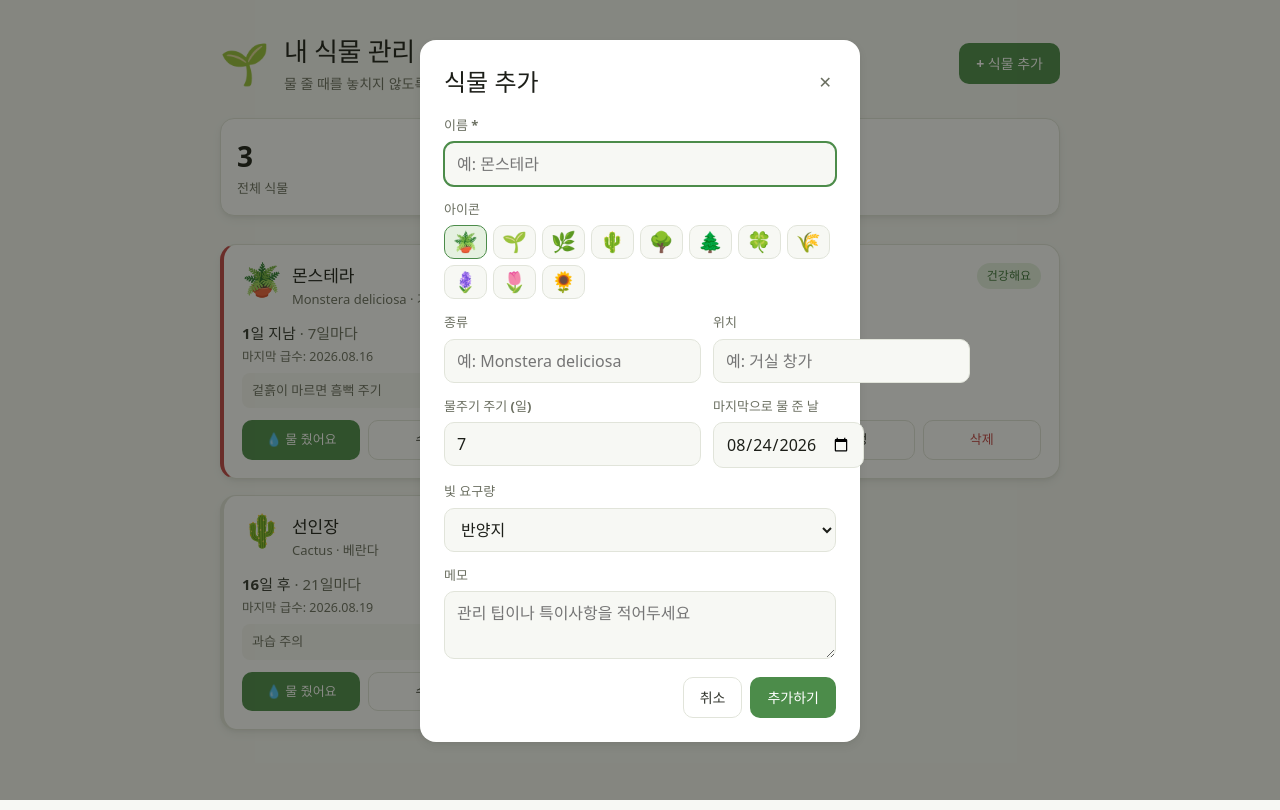
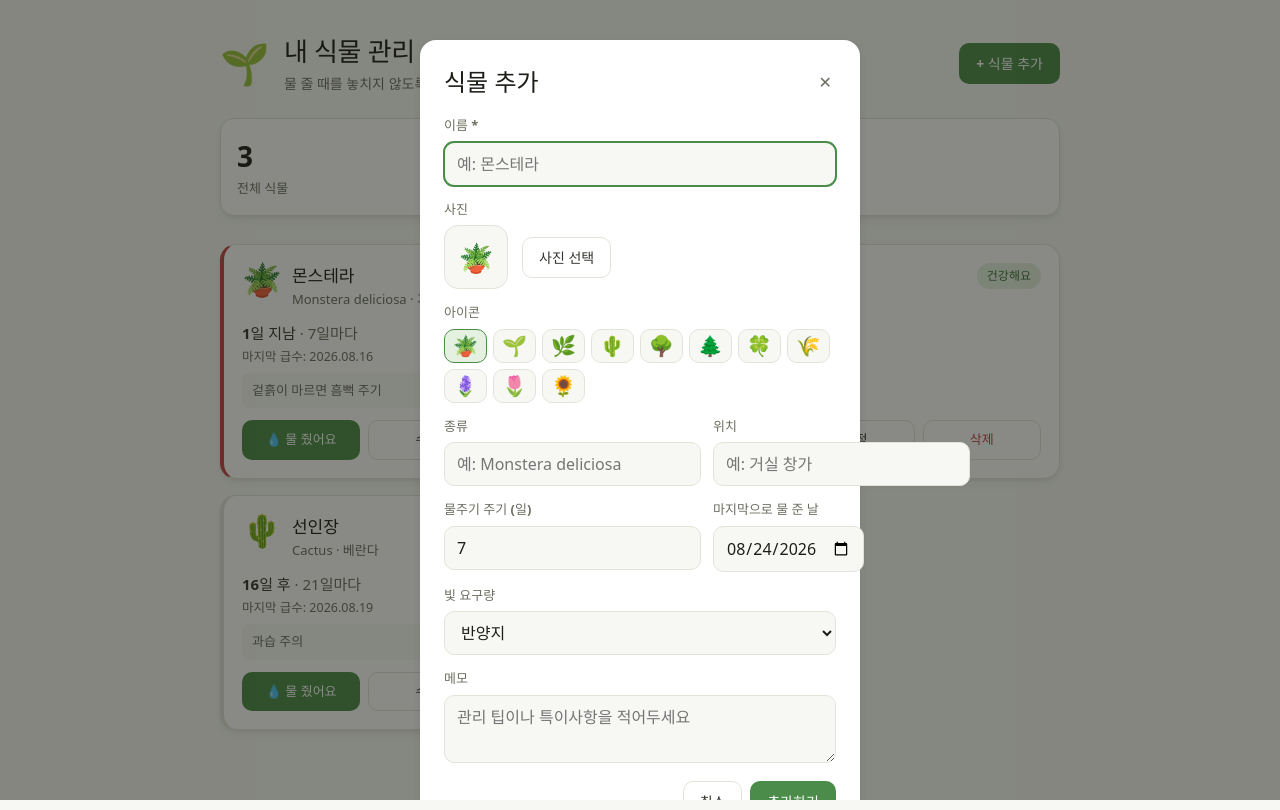
Before and after one commit to bluestar0320/Plants, a React (Vite) app: page / in a window 1280 px wide. Both pictures are taken after a click on the button "+ 식물 추가". Built offline with nearby package versions, Linux system fonts and the light colour scheme.

Commit message:
Add plant photo upload
Photos are resized/compressed client-side to a data URL before
saving, so they persist in localStorage alongside the rest of the
plant data without needing a backend. Falls back to the emoji icon
when no photo is set.

```diff
--- a/src/App.css
+++ b/src/App.css
@@ -138,6 +138,14 @@
 .plant-emoji {
   font-size: 32px;
   line-height: 1;
+}
+
+.plant-photo {
+  width: 48px;
+  height: 48px;
+  border-radius: 12px;
+  object-fit: cover;
+  flex-shrink: 0;
 }
 
 .plant-info {
@@ -341,6 +349,41 @@
   font-family: inherit;
 }
 
+.photo-picker {
+  display: flex;
+  align-items: center;
+  gap: 14px;
+}
+
+.photo-preview {
+  width: 64px;
+  height: 64px;
+  border-radius: 14px;
+  background: var(--bg);
+  border: 1px solid var(--border);
+  display: flex;
+  align-items: center;
+  justify-content: center;
+  overflow: hidden;
+  flex-shrink: 0;
+}
+
+.photo-preview img {
+  width: 100%;
+  height: 100%;
+  object-fit: cover;
+}
+
+.photo-preview-emoji {
+  font-size: 28px;
+}
+
+.photo-picker-actions {
+  display: flex;
+  gap: 8px;
+  flex-wrap: wrap;
+}
+
 .emoji-picker {
   display: flex;
   flex-wrap: wrap;
--- a/src/components/PlantCard.tsx
+++ b/src/components/PlantCard.tsx
@@ -22,9 +22,13 @@ export default function PlantCard({ plant, onWater, onEdit, onDelete }: Props) {
   return (
     <li className={`plant-card status-${status}`}>
       <div className="plant-card-top">
-        <span className="plant-emoji" aria-hidden="true">
-          {plant.emoji}
-        </span>
+        {plant.photo ? (
+          <img className="plant-photo" src={plant.photo} alt="" />
+        ) : (
+          <span className="plant-emoji" aria-hidden="true">
+            {plant.emoji}
+          </span>
+        )}
         <div className="plant-info">
           <h3>{plant.name}</h3>
           {(plant.species || plant.location) && (
--- a/src/components/PlantForm.tsx
+++ b/src/components/PlantForm.tsx
@@ -1,7 +1,8 @@
-import { useState } from 'react';
-import type { FormEvent } from 'react';
+import { useRef, useState } from 'react';
+import type { ChangeEvent, FormEvent } from 'react';
 import type { LightNeed, PlantDraft } from '../types';
 import { todayISO } from '../lib/date';
+import { fileToResizedDataUrl } from '../lib/image';
 
 const EMOJI_OPTIONS = ['🪴', '🌱', '🌿', '🌵', '🌳', '🌲', '🍀', '🌾', '🪻', '🌷', '🌻'];
 
@@ -23,11 +24,30 @@ export default function PlantForm({ initial, submitLabel, onCancel, onSubmit }:
   const [species, setSpecies] = useState(initial?.species ?? '');
   const [location, setLocation] = useState(initial?.location ?? '');
   const [emoji, setEmoji] = useState(initial?.emoji ?? EMOJI_OPTIONS[0]);
+  const [photo, setPhoto] = useState<string | undefined>(initial?.photo);
+  const [photoBusy, setPhotoBusy] = useState(false);
+  const fileInputRef = useRef<HTMLInputElement>(null);
   const [interval, setInterval] = useState(initial?.wateringIntervalDays ?? 7);
   const [lastWateredAt, setLastWateredAt] = useState(initial?.lastWateredAt ?? todayISO());
   const [light, setLight] = useState<LightNeed>(initial?.light ?? 'medium');
   const [notes, setNotes] = useState(initial?.notes ?? '');
   const [error, setError] = useState('');
+
+  const handlePhotoChange = async (e: ChangeEvent<HTMLInputElement>) => {
+    const file = e.target.files?.[0];
+    if (!file) return;
+    setPhotoBusy(true);
+    setError('');
+    try {
+      const dataUrl = await fileToResizedDataUrl(file);
+      setPhoto(dataUrl);
+    } catch {
+      setError('사진을 불러오지 못했어요. 다른 사진을 시도해주세요.');
+    } finally {
+      setPhotoBusy(false);
+      if (fileInputRef.current) fileInputRef.current.value = '';
+    }
+  };
 
   const handleSubmit = (e: FormEvent) => {
     e.preventDefault();
@@ -44,6 +64,7 @@ export default function PlantForm({ initial, submitLabel, onCancel, onSubmit }:
       species: species.trim() || undefined,
       location: location.trim() || undefined,
       emoji,
+      photo,
       wateringIntervalDays: interval,
       lastWateredAt,
       light,
@@ -65,7 +86,42 @@ export default function PlantForm({ initial, submitLabel, onCancel, onSubmit }:
       </div>
 
       <div className="field">
-        <label>아이콘</label>
+        <label>사진</label>
+        <div className="photo-picker">
+          <div className="photo-preview">
+            {photo ? (
+              <img src={photo} alt="식물 사진 미리보기" />
+            ) : (
+              <span className="photo-preview-emoji">{emoji}</span>
+            )}
+          </div>
+          <div className="photo-picker-actions">
+            <button
+              type="button"
+              className="btn ghost"
+              onClick={() => fileInputRef.current?.click()}
+              disabled={photoBusy}
+            >
+              {photoBusy ? '처리 중…' : photo ? '사진 변경' : '사진 선택'}
+            </button>
+            {photo && (
+              <button type="button" className="btn ghost danger" onClick={() => setPhoto(undefined)}>
+                제거
+              </button>
+            )}
+          </div>
+          <input
+            ref={fileInputRef}
+            type="file"
+            accept="image/*"
+            onChange={handlePhotoChange}
+            hidden
+          />
+        </div>
+      </div>
+
+      <div className="field">
+        <label>아이콘 {photo && <span className="dim small">(사진이 없을 때 표시돼요)</span>}</label>
         <div className="emoji-picker">
           {EMOJI_OPTIONS.map((opt) => (
             <button
--- /dev/null
+++ b/src/lib/image.ts
@@ -0,0 +1,30 @@
+const MAX_DIMENSION = 480;
+const JPEG_QUALITY = 0.82;
+
+export const fileToResizedDataUrl = (file: File): Promise<string> =>
+  new Promise((resolve, reject) => {
+    const reader = new FileReader();
+    reader.onerror = () => reject(new Error('파일을 읽을 수 없어요.'));
+    reader.onload = () => {
+      const img = new Image();
+      img.onerror = () => reject(new Error('이미지를 불러올 수 없어요.'));
+      img.onload = () => {
+        const scale = Math.min(1, MAX_DIMENSION / Math.max(img.width, img.height));
+        const width = Math.round(img.width * scale);
+        const height = Math.round(img.height * scale);
+
+        const canvas = document.createElement('canvas');
+        canvas.width = width;
+        canvas.height = height;
+        const ctx = canvas.getContext('2d');
+        if (!ctx) {
+          reject(new Error('이미지를 처리할 수 없어요.'));
+          return;
+        }
+        ctx.drawImage(img, 0, 0, width, height);
+        resolve(canvas.toDataURL('image/jpeg', JPEG_QUALITY));
+      };
+      img.src = reader.result as string;
+    };
+    reader.readAsDataURL(file);
+  });
--- a/src/types.ts
+++ b/src/types.ts
@@ -6,6 +6,7 @@ export interface Plant {
   species?: string;
   location?: string;
   emoji: string;
+  photo?: string;
   wateringIntervalDays: number;
   lastWateredAt: string; // ISO date (yyyy-mm-dd)
   light: LightNeed;
```
